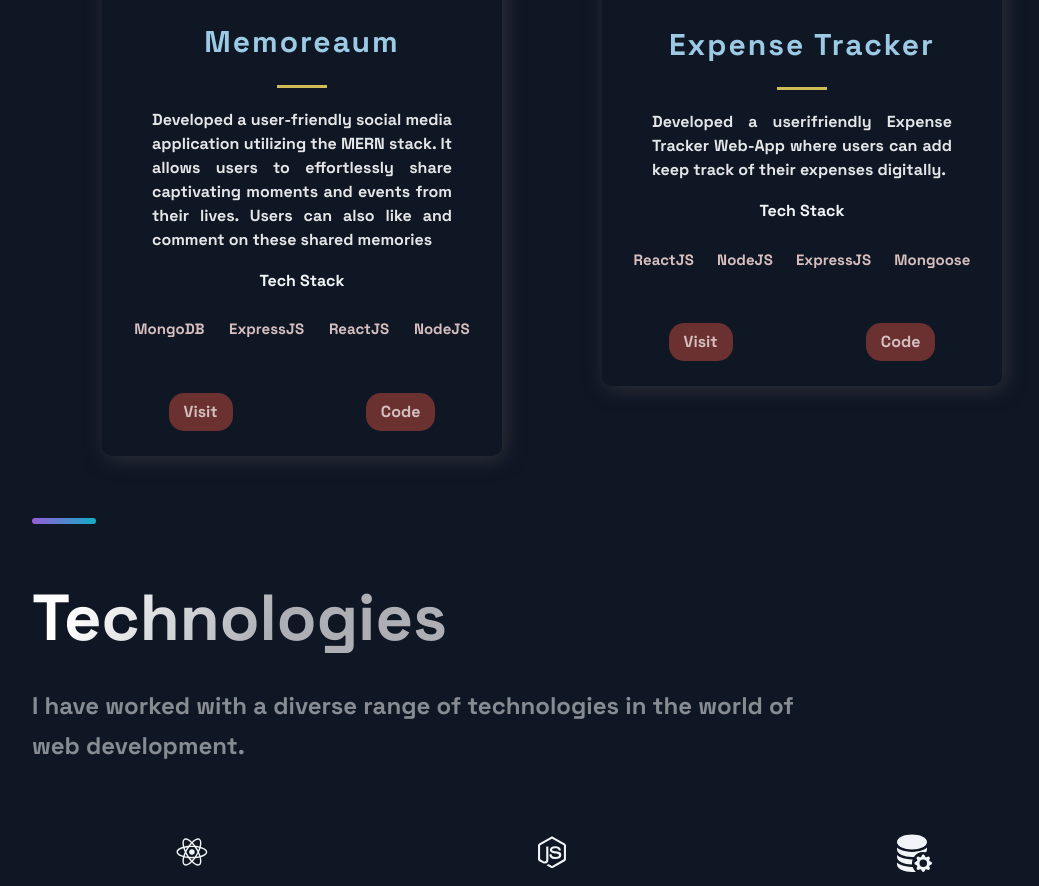
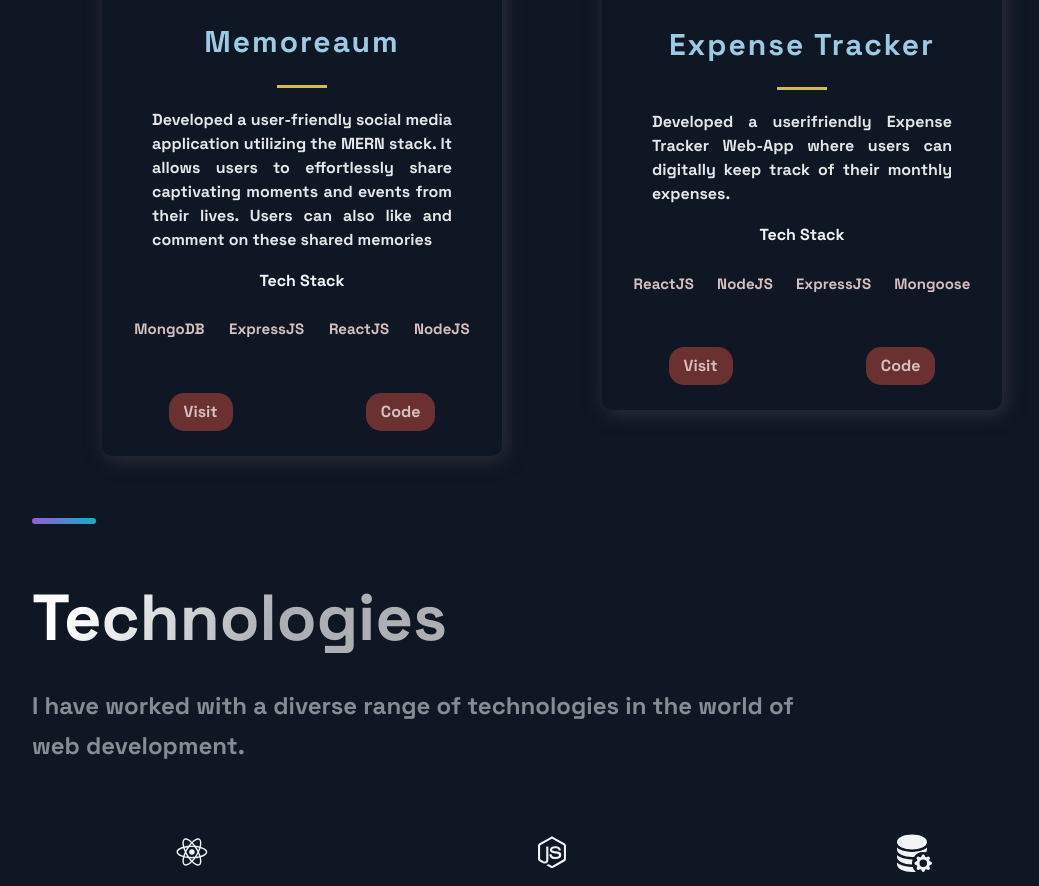
Before and after one commit to Yash01607/My-Portfolio, a React (Create React App) app: page / in a window 1280 px wide. Shown: the part 1848-2734 px from the top of the page, without its empty margins (88-1127 px from the left). Built offline with nearby package versions, Linux system fonts and the light colour scheme.

Commit message:
spelling mistake

```diff
--- a/src/constants/constants.js
+++ b/src/constants/constants.js
@@ -32,7 +32,7 @@ export const projects = [
   {
     title: 'Expense Tracker',
     description:
-      'Developed a userifriendly Expense Tracker Web-App where users can add keep track of their expenses digitally.',
+      'Developed a userifriendly Expense Tracker Web-App where users can digitally keep track of their monthly expenses.',
     image: './images/expense-tracker.png',
     tags: ['ReactJS', 'NodeJS', 'ExpressJS', 'Mongoose'],
     source: 'https://github.com/Yash01607/Expense-Tracker',
```
